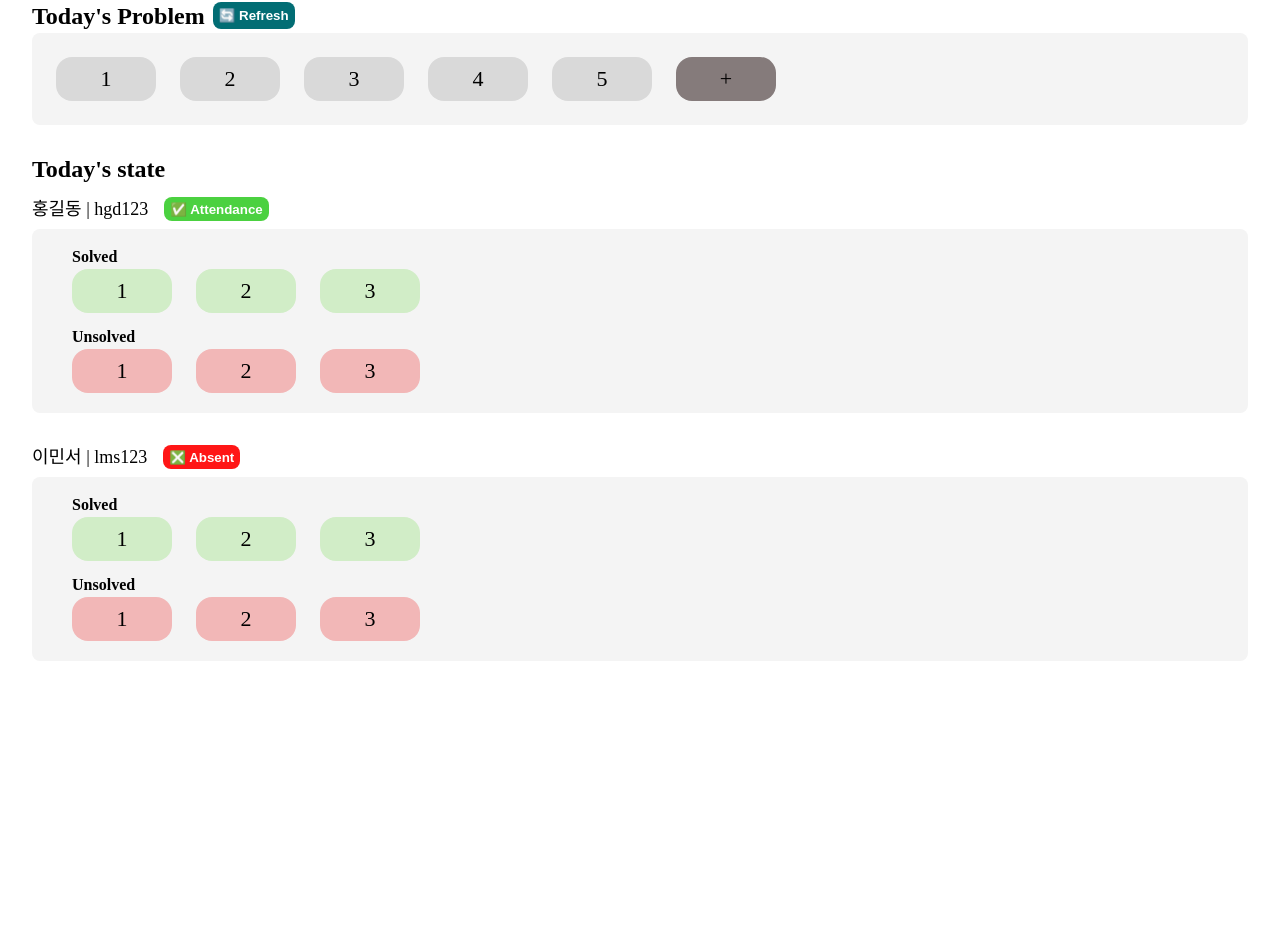
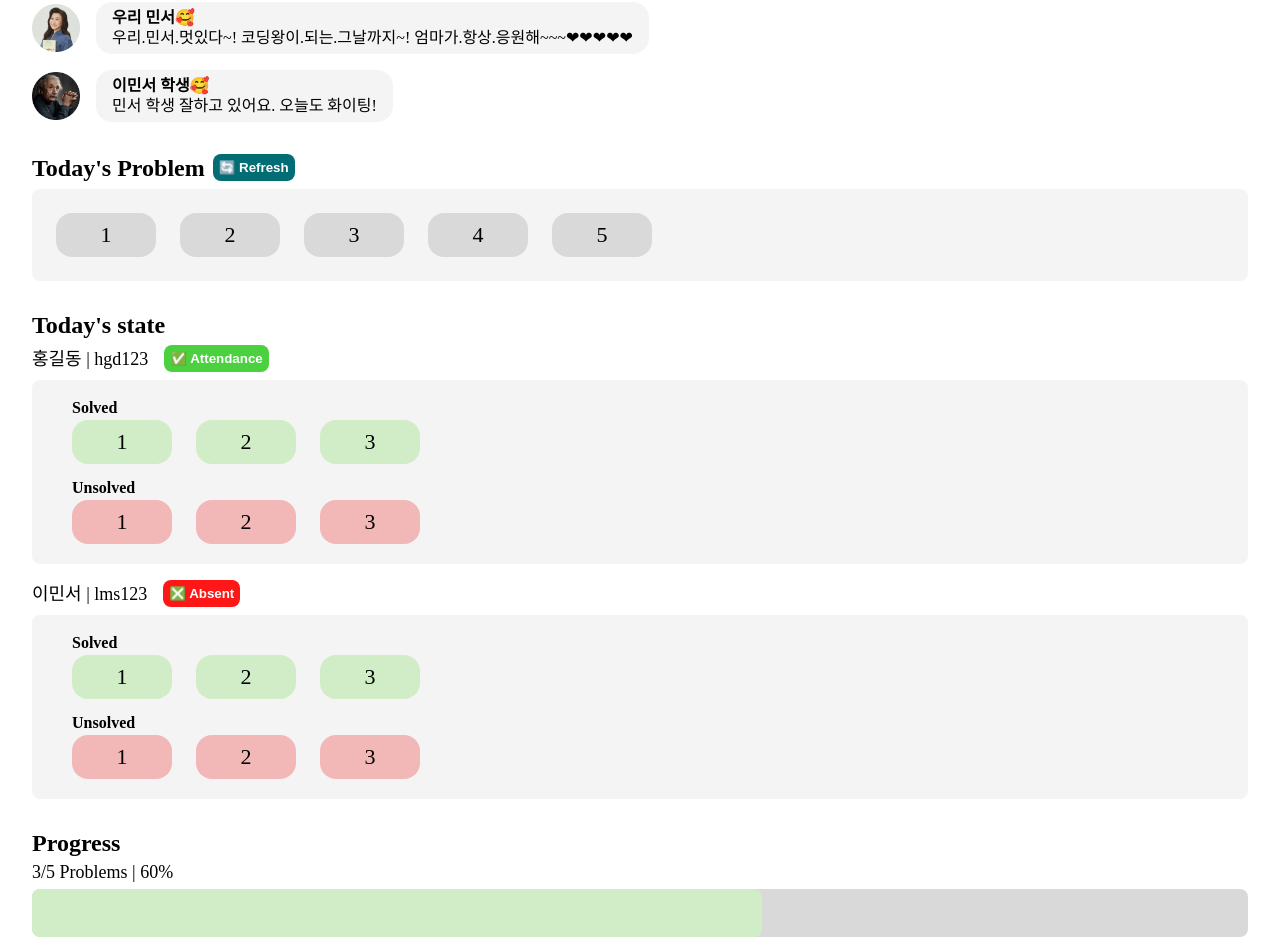
Before and after one commit to ajou-eduleaf/client, a React (Create React App) app: page / in a window 1280 px wide. Shown: the part 94-1046 px from the top of the page. Before the commit the page ends 819 px from the top, so only its background shows below. Built offline with nearby package versions, Linux system fonts and the light colour scheme.

Commit message:
feat: progress-bar

```diff
--- a/src/common/css/common.css
+++ b/src/common/css/common.css
@@ -1,4 +1,5 @@
 .flex { display: flex; }
+.block { display: block; }
 
 .justify-center { justify-content: center; }
 
@@ -27,6 +28,8 @@
 .mb-1 { margin-bottom: 4px; }
 .mb-2 { margin-bottom: 8px; }
 .mb-4 { margin-bottom: 16px; }
+.mb-5 { margin-bottom: 20px; }
+.mb-6 { margin-bottom: 24px; }
 .mb-8 { margin-bottom: 32px; }
 .mb-16 { margin-bottom: 64px; }
 
--- a/src/pages/login-page/config/dummy.ts
+++ b/src/pages/login-page/config/dummy.ts
@@ -3,7 +3,7 @@ import type {LoginInfo} from "../../../config/type";
 const TEACHER_DUMMY: LoginInfo = {
     id: 'mmmm',
     name: '이민서',
-    type: 'teacher',
+    type: 'student',
     location: 'ajou코딩'
 };
 
--- a/src/pages/main-page/MainPage.tsx
+++ b/src/pages/main-page/MainPage.tsx
@@ -1,8 +1,11 @@
+
+import {log} from "util";
 
 import {useEffect, useState} from "react";
 
 import S from "./MainPage.module.css";
 import {MAIN_PAGE_DUMMY} from "./modules/config/dummy";
+import ProgressBar from "./modules/progress-bar/ProgressBar";
 import TalkBox from "./modules/talk-box/TalkBox";
 import TodaysProblem from "./modules/todays-problem/TodaysProblem";
 import TodaysState from "./modules/todays-state/TodaysState";
@@ -37,6 +40,10 @@ const MainPage: FC<Props> = ({ loginInfo }) => {
             <TodaysState loginInfo={loginInfo}
                 states={model}
             />
+            <ProgressBar loginInfo={loginInfo}
+                solved={model[Object.keys(model)[0]].solved}
+                unsolved={model[Object.keys(model)[0]].unsolved}
+            />
         </div>
     );
 };
--- /dev/null
+++ b/src/pages/main-page/modules/progress-bar/ProgressBar.tsx
@@ -0,0 +1,26 @@
+import type {LoginInfo} from "../../../../config/type";
+import type {FC} from "react";
+
+
+interface Props {
+	loginInfo: LoginInfo
+	solved: number[],
+	unsolved: number[]
+}
+const ProgressBar: FC<Props> = ({ loginInfo, solved, unsolved }) => {
+    if (loginInfo.type === 'teacher') return <></>;
+
+    const sl = solved.length;
+    const ul = unsolved.length;
+
+    return (
+        <div>
+            <h2 className={'bold mb-2'} style={{ fontSize: '24px' }}>Progress</h2>
+            <span className={'mb-2 block'} style={{ fontSize: '18px' }}>{sl}/{sl+ul} Problems | {(sl / (sl+ul) * 100).toFixed(0)}%</span>
+            <div style={{ width: '100%', backgroundColor: "#D9D9D9", height: '48px', borderRadius: '8px' }} />
+            <div style={{width: `${(sl / (sl+ul) * 100).toFixed(0)}%`, backgroundColor: "#D1EDC7", height: '48px', position: 'relative', bottom: '48px', borderRadius: '8px'}} />
+        </div>
+    );
+};
+
+export default ProgressBar;
--- a/src/pages/main-page/modules/talk-box/TalkBox.tsx
+++ b/src/pages/main-page/modules/talk-box/TalkBox.tsx
@@ -78,7 +78,7 @@ const TalkBox: FC<props> = ({ loginInfo }) => {
 
 
     return (
-        <div>{retEl}</div>
+        <div className={'mb-8'}>{retEl}</div>
     );
 };
 
--- a/src/pages/main-page/modules/todays-problem/TodaysProblem.module.css
+++ b/src/pages/main-page/modules/todays-problem/TodaysProblem.module.css
@@ -15,7 +15,7 @@
 .title-area {
     display: flex;
     align-items: center;
-    margin-bottom: 4px;
+    margin-bottom: 8px;
 }
 
 .title-area h2 {
--- a/src/pages/main-page/modules/todays-state/TodaysState.module.css
+++ b/src/pages/main-page/modules/todays-state/TodaysState.module.css
@@ -1,7 +1,11 @@
+.container {
+    margin-bottom: 32px;
+}
+
 .container h2 {
     font-weight: bold;
     font-size: 24px;
-    margin-bottom: 16px;
+    margin-bottom: 8px;
 }
 
 .gray-box {
@@ -55,10 +59,6 @@
     margin-right: 16px;
 }
 
-.name-wrapper button {
-    height: 24px;
-}
-
 .attendance-btn {
     background-color: #4BD140;
     border-radius: 8px;
--- a/src/pages/main-page/modules/todays-state/TodaysState.tsx
+++ b/src/pages/main-page/modules/todays-state/TodaysState.tsx
@@ -53,7 +53,7 @@ const TodaysState: FC<Props> = ({ loginInfo, states }) => {
             {
                 Object.keys(zzStates).map((d, i) => {
                     return (
-                        <div key={i} className={'mb-8'}>
+                        <div key={i} className={'mb-4'}>
                             <div className={S['name-wrapper']}>
                                 <span>{distinctFire(`${d} | ${zzStates[d].bojId}`, zzStates[d].isFire)}</span>
                                 {zzStates[d].isAttendance ? <AttendanceButton /> : <AbsentButton onClick={() => handleAttendance(i)} />}
```
Also changed, not shown: src/pages/main-page/modules/progress-bar/ProgressBar.module.css (added).
